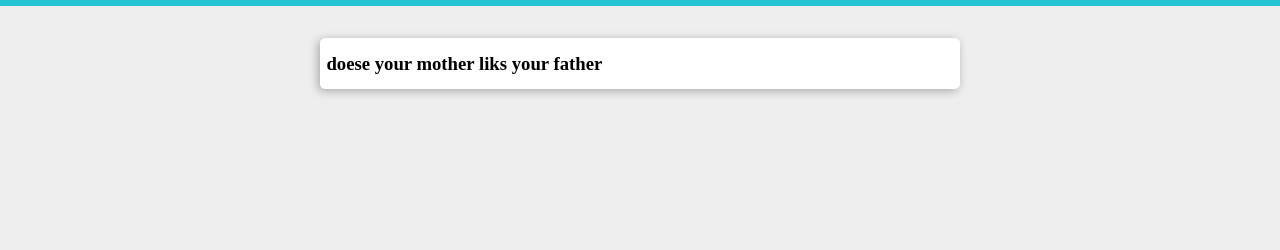
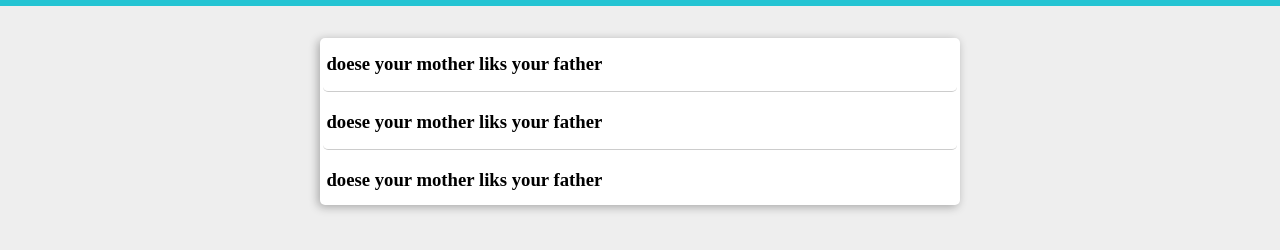
Before and after one commit to Fatemeh910/question-menu, a plain HTML site: page index.html in a window 1280 px wide. Shown: the part 50-300 px from the top of the page. Drawn offline with Linux system fonts and the light colour scheme; a web font is replaced by a local one.

Commit message:
Tekrar li

```diff
--- a/index.html
+++ b/index.html
@@ -23,6 +23,31 @@
             <section class="answer-box">
                 <p class="answer-text">
                     Lorem ipsum dolor sit amet consectetur adipisicing e
+                    Lorem ipsum dolor sit amet consectetur adipisicing e
+                </p>
+            </section>
+        </li>
+         <!--QUESTION ITEM-->
+         <li class="question-item">
+            <section class="question-box">
+                <h3>doese your mother liks your father </h3>
+            </section>
+            <section class="answer-box">
+                <p class="answer-text">
+                    Lorem ipsum dolor sit amet consectetur adipisicing e
+                    Lorem ipsum dolor sit amet consectetur adipisicing e
+                </p>
+            </section>
+        </li>
+         <!--QUESTION ITEM-->
+         <li class="question-item">
+            <section class="question-box">
+                <h3>doese your mother liks your father </h3>
+            </section>
+            <section class="answer-box">
+                <p class="answer-text">
+                    Lorem ipsum dolor sit amet consectetur adipisicing e
+                    Lorem ipsum dolor sit amet consectetur adipisicing e
                 </p>
             </section>
         </li>
```
